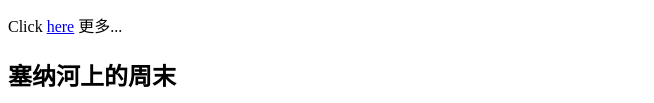
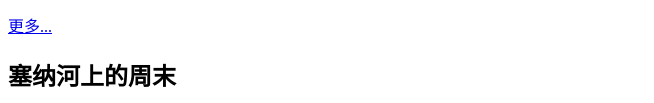
Before and after one commit to stanleypapaya/blog, a plain HTML site: page index.html in a window 1280 px wide. Shown: the part 449-552 px from the top of the page, without its empty margins (0-654 px from the left). Drawn offline with Linux system fonts and the light colour scheme.

```diff
--- a/index.html
+++ b/index.html
@@ -29,7 +29,7 @@
         <li>卢浮宫</li>
         <li>卢森堡公园</li>
       </ul>
-      <p>Click <a href="https://en.wikipedia.org/wiki/Paris" target="_blank">here</a> 更多...</p>
+      <a href="https://en.wikipedia.org/wiki/Paris" target="_blank">更多...</a>
     </section>
 
     <section id="story">
```
